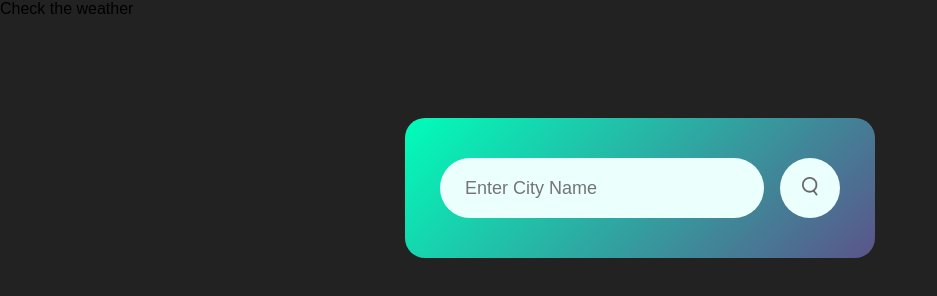
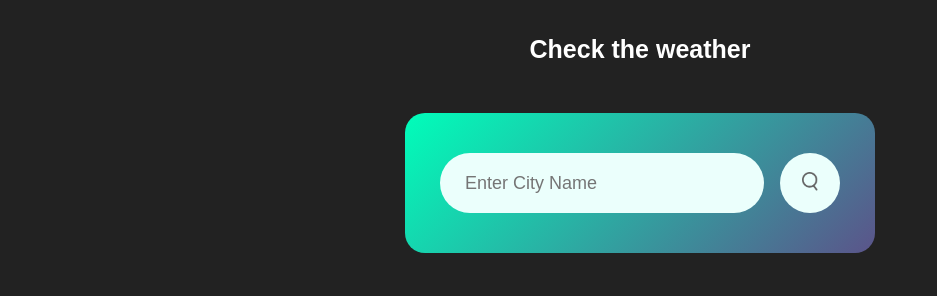
Before and after one commit to Banerjeehub/weather-api-app, a plain HTML site: page index.html in a window 1280 px wide. Shown: the whole page, without its empty margins (0-937 px from the left). Drawn offline with Linux system fonts and the light colour scheme.

Commit message:
Update styles.css

```diff
--- a/styles.css
+++ b/styles.css
@@ -3,9 +3,22 @@
   padding: 0;
   font-family: "poppins", sans-serif;
   box-sizing: border-box;
+
 }
+
+
 body {
   background: #222;
+}
+
+.heading{
+  color:#fff;
+  text-align: center;
+  margin: 10px 0 0 0;
+  padding: 25px 0 0 0;
+  margin-bottom: -1px;
+  font-size: 25px;
+  font-weight: 700;
 }
 
 .card {
@@ -13,7 +26,7 @@ body {
   max-width: 470px;
   background: linear-gradient(135deg, #00feba, #5b548a);
   color: white;
-  margin: 100px auto 0;
+  margin: 50px auto 0;
   border-radius: 20px;
   padding: 40px 35px;
   text-align: center;
```
